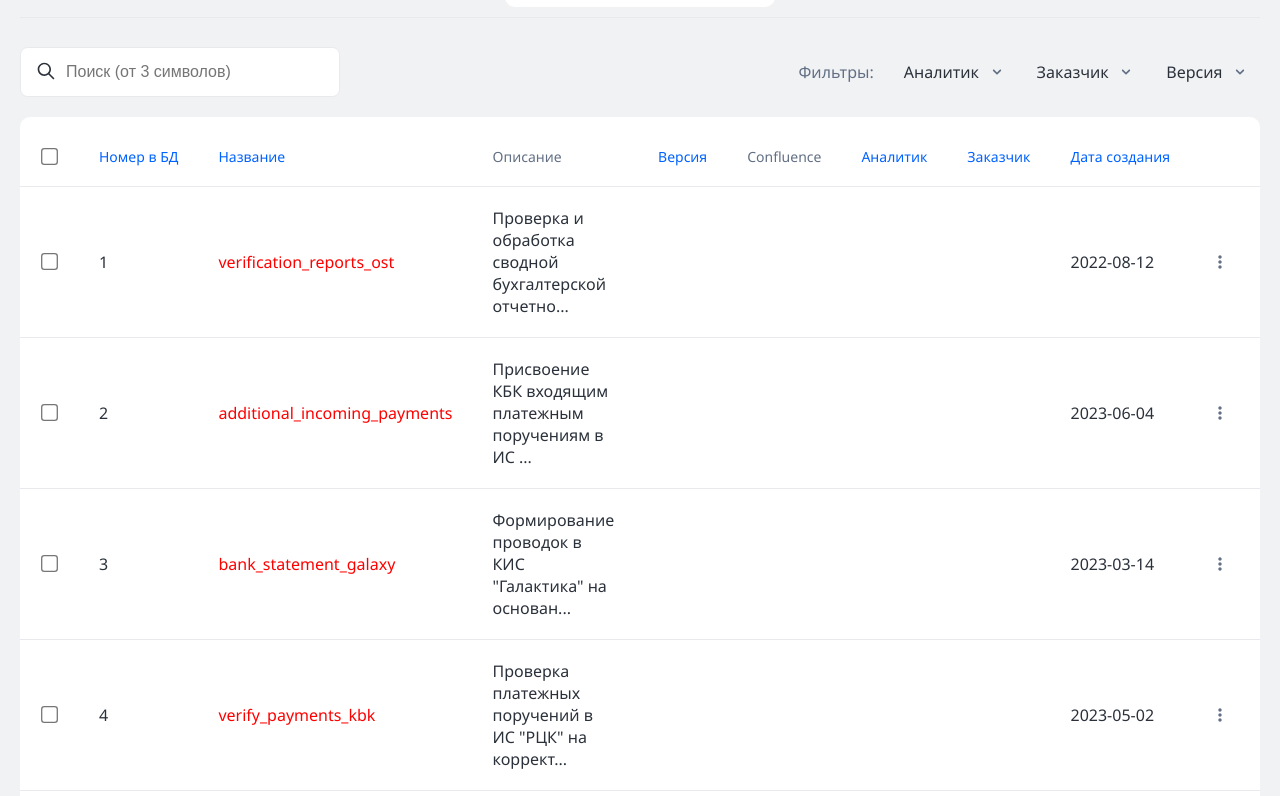
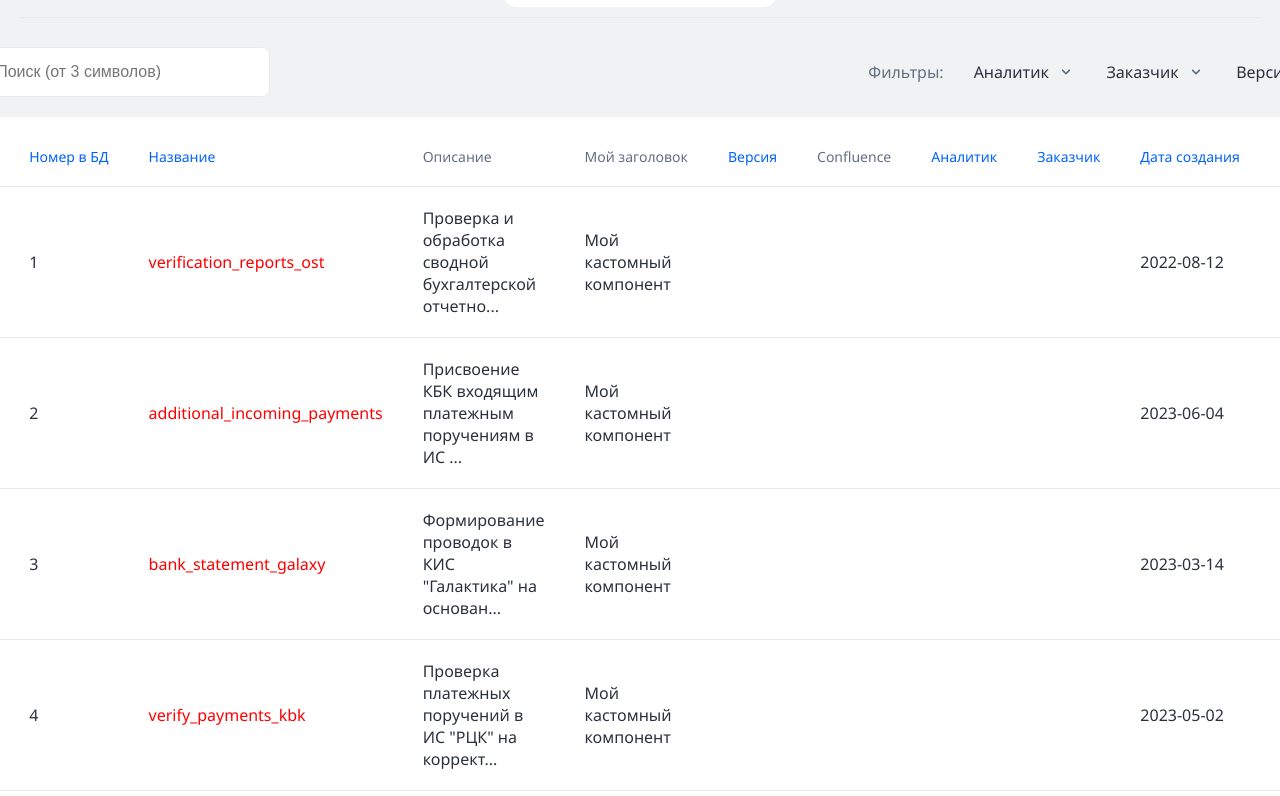
Before and after one commit to valery-lavrik/tnt-uikit-reactjs, a React (Create React App) app: page / in a window 1280 px wide. Shown: the part 3124-3920 px from the top of the page. Built offline with nearby package versions, Linux system fonts and the light colour scheme.

Commit message:
Добавил в TableView возможность рисовать кастомный TD

```diff
--- a/src/Example/TableViewExample.tsx
+++ b/src/Example/TableViewExample.tsx
@@ -34,9 +34,20 @@ const TableViewExample = () => {
     const tdGenHandler = (col: any, data: any, model: any) => {
 
         if (col.id === 'name') {
-            console.log('col, data', col, data, model);
+            // console.log('col, data', col, data, model);
             return () => <p style={{ color: 'red' }}>{data}</p>
         }
+
+        // Мой кастомный TD в таблице (см customHeader параметр)
+        if (col.id === 'myCustomHeader') {
+            // console.log('col, data', col, data, model);
+            return () => (
+                <p onClick={() => console.log('model', model)} >
+                    Мой кастомный компонент
+                </p>
+            );
+        }
+
 
         return null
     }
@@ -62,6 +73,17 @@ const TableViewExample = () => {
                 data={data?.data || []}
                 maxFieldLength={50}
                 tdGen={tdGenHandler}
+                customHeader={(ind: number) => {
+                    if (ind === 3) {
+                        return ({
+                            hasSort: false,
+                            id: "myCustomHeader",
+                            title: "Мой заголовок"
+                        });
+                    }
+
+                    return null;
+                }}
             />
 
         </div>
--- a/src/components/TableView/Table/index.tsx
+++ b/src/components/TableView/Table/index.tsx
@@ -16,8 +16,9 @@ interface Props {
     onSortChange: (val: string, direction: DirectionType) => void;
     onItemClickAction: (item: TableDataType, action: TableActionType) => void;
     setMultipleItems: React.Dispatch<React.SetStateAction<TableDataType[]>>;
-    maxFieldLength: number,
-    tdGen?: (col: TableColumnType, data: any, model: any) => any,
+    maxFieldLength: number;
+    tdGen?: (col: TableColumnType, data: any, model: any) => any;
+    customHeader?: (ind: number) => TableColumnType | null;
 }
 
 const Table = ({
@@ -30,6 +31,7 @@ const Table = ({
     setMultipleItems,
     maxFieldLength,
     tdGen = () => null,
+    customHeader = () => null,
 }: Props) => {
     const [sort, setSort] = useState<{ [key: string]: DirectionType }>({});
 
@@ -49,6 +51,17 @@ const Table = ({
         onSortChange(item.id, nextSort);
     };
 
+    // Генератор ячейки
+    const tdGenerator = (Comp: any) => {
+        if (!Comp) return null;
+
+        if ((['string', 'number'].includes(typeof Comp))) {
+            return `${Comp}`.length > maxFieldLength ? <span title={Comp}>{`${Comp}`.substring(0, maxFieldLength)}...</span> : Comp
+        }
+
+        return <Comp />;
+    }
+
     return (
         <div className="table">
             <div className="table__container">
@@ -58,7 +71,17 @@ const Table = ({
                             <th className="table-head-item table-head-item--small">
                                 <Checkbox checked={multipleItems.length === data.length && !!data.length} onChange={(e) => onCheckAll(e)} />
                             </th>
-                            {header.map((item) => (
+                            {header.map((item, index) => {
+                                const custonHeader = customHeader(index);
+
+                                return ([
+                                    !!custonHeader && <TableHeadItem
+                                        key={`${custonHeader.id}-th`}
+                                        sortable={custonHeader.hasSort}
+                                        sort={sort?.[custonHeader.id] || ''}
+                                        title={custonHeader.title}
+                                        onClick={() => onSortClick(custonHeader)}
+                                    />,
                                     <TableHeadItem
                                         key={`${item.id}-th`}
                                         sortable={item.hasSort}
@@ -66,7 +89,8 @@ const Table = ({
                                         title={item.title}
                                         onClick={() => onSortClick(item)}
                                     />
-                            ))}
+                                ]);
+                            })}
                             <TableHeadItem sort={''} title={''} onClick={() => { }} />
                         </tr>
                     </thead>
@@ -82,18 +106,22 @@ const Table = ({
                                         const tdGenComp = tdGen(col, row[col.id], row);
                                         const Comp = tdGenComp !== null ? tdGenComp : row[col.id];
 
-                                        return (
-                                            <td key={'tr' + index} className="table__cell">
-                                                {!!Comp && (['string', 'number'].includes(typeof Comp) ? (
-                                                    `${Comp}`.length > maxFieldLength ?
-                                                        <span title={Comp}>{`${Comp}`.substring(0, maxFieldLength)}...</span>
-                                                        :
-                                                        Comp
-                                                ) :
-                                                    <Comp />
-                                                )}
+                                        const custonHeader = customHeader(index);
+                                        let CustomTd: any = null;
+                                        if (!!custonHeader) {
+                                            CustomTd = tdGen(custonHeader, null, row);
+                                        }
+
+                                        return ([
+                                            !!custonHeader && (
+                                                <td key={'tr' + custonHeader.id} className="table__cell">
+                                                    {tdGenerator(CustomTd)}
                                                 </td>
-                                        );
+                                            ),
+                                            <td key={'tr' + col.id} className="table__cell">
+                                                {tdGenerator(Comp)}
+                                            </td>
+                                        ]);
                                     })}
                                     <td className="table__cell table__cell--action">
                                         <div className="table__cell--action__container">
--- a/src/components/TableView/index.tsx
+++ b/src/components/TableView/index.tsx
@@ -24,8 +24,9 @@ interface Props {
     actionItemsGroup: TableActionType[];
     header: TableColumnType[];
     data: TableDataType[];
-    maxFieldLength?: number,
-    tdGen?: (a: TableColumnType, b: any, c: any) => any,
+    maxFieldLength?: number;
+    tdGen?: (a: TableColumnType, b: any, c: any) => any;
+    customHeader?: (ind: number) => TableColumnType | null;
 }
 
 const TableView = ({
@@ -45,6 +46,7 @@ const TableView = ({
     data,
     maxFieldLength = 10,
     tdGen = () => null,
+    customHeader = () => null,
 }: Props) => {
     const [multipleItems, setMultipleItems] = useState<TableDataType[]>([]);
     const pages = Math.ceil(data.length / pageSize);
@@ -80,6 +82,7 @@ const TableView = ({
                 setMultipleItems={setMultipleItems}
                 maxFieldLength={maxFieldLength}
                 tdGen={tdGen}
+                customHeader={customHeader}
             />
 
             <Pagination pages={pages} page={page} onPageChange={onPageChange} />
```
Lines whose indentation alone changed are shown as unchanged.
